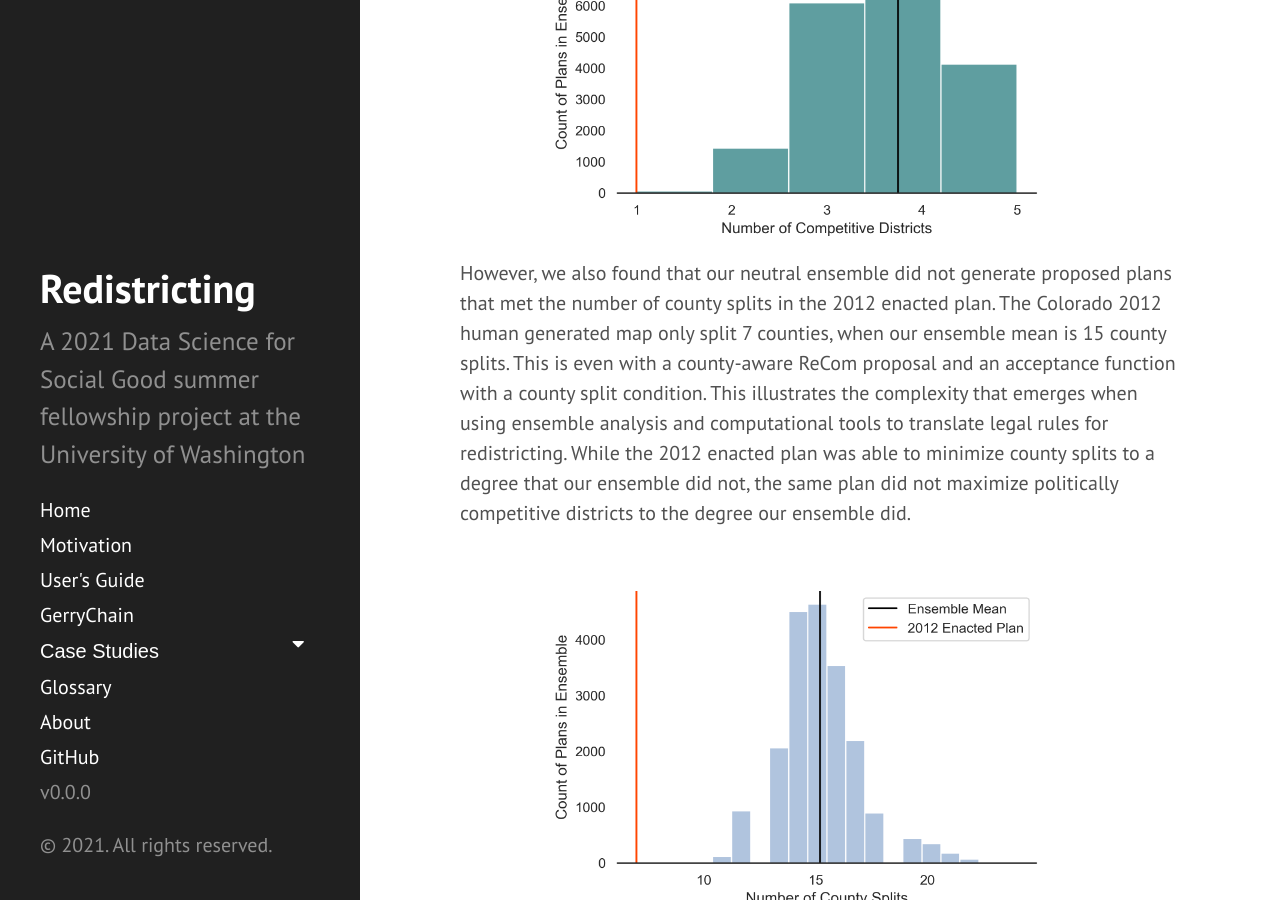
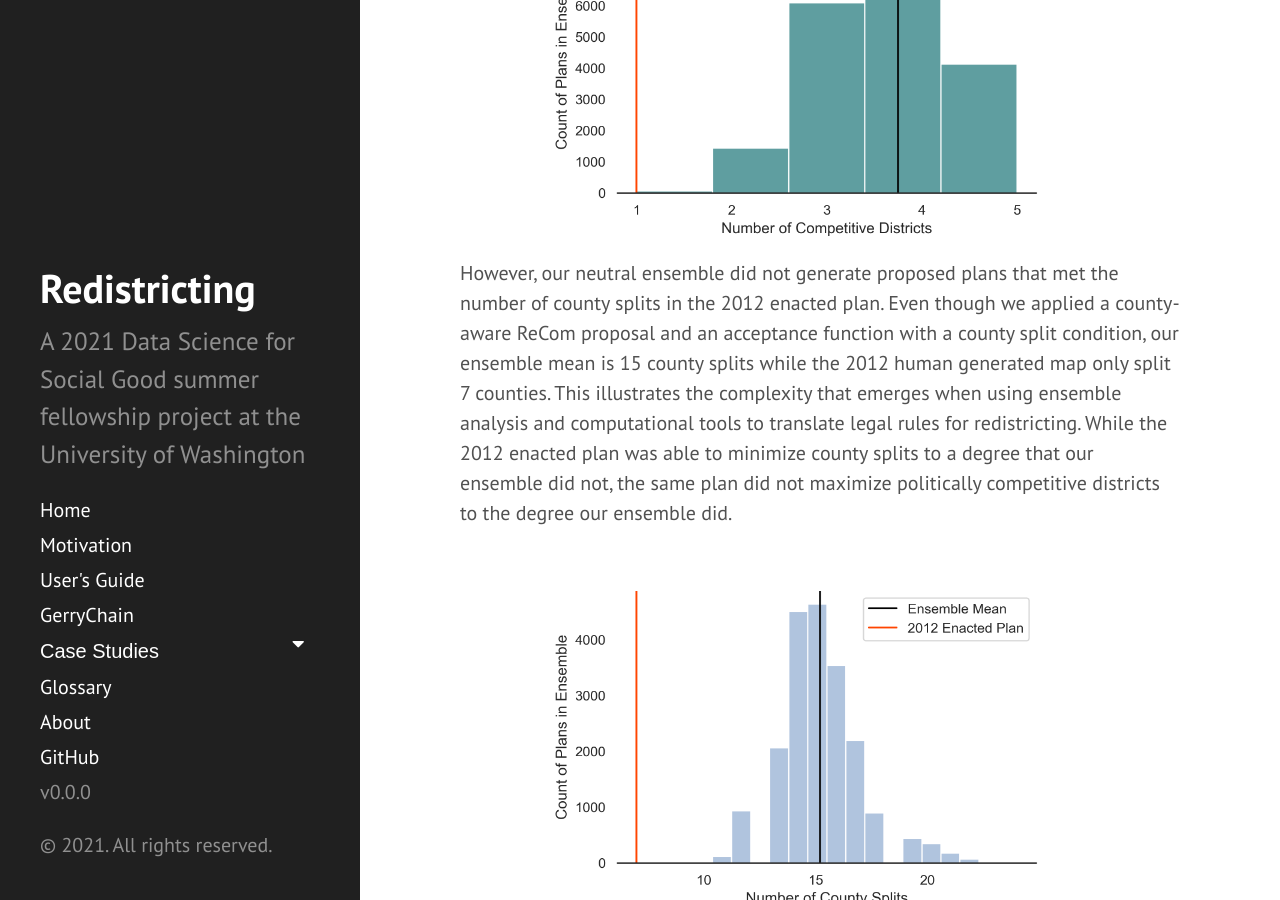
Before and after one commit to uwescience/DSSG2021-redistricting-website, a Jekyll site: the page built from colorado.md, in a window 1280 px wide and 900 px high, scrolled down 3427 px. Built offline with Jekyll 4.4.1, drawn with Linux system fonts in a browser that asks for light colours.

Commit message:
Update colorado.md

```diff
--- a/colorado.md
+++ b/colorado.md
@@ -37,7 +37,7 @@ After running the model, we conducted an outlier analysis using a histogram to e
 
 <center><img src="{{ site.url }}{{ site.baseurl }}/assets/img/co_recom_comps.png" width="75%" height="75%"></center>
 
-However, we also found that our neutral ensemble did not generate proposed plans that met the number of county splits in the 2012 enacted plan. The Colorado 2012 human generated map only split 7 counties, when our ensemble mean is 15 county splits. This is even with a county-aware ReCom proposal and an acceptance function with a county split condition. This illustrates the complexity that emerges when using ensemble analysis and computational tools to translate legal rules for redistricting. While the 2012 enacted plan was able to minimize county splits to a degree that our ensemble did not, the same plan did not maximize politically competitive districts to the degree our ensemble did.
+However, our neutral ensemble did not generate proposed plans that met the number of county splits in the 2012 enacted plan. Even though we applied a county-aware ReCom proposal and an acceptance function with a county split condition, our ensemble mean is 15 county splits while the  2012 human generated map only split 7 counties. This illustrates the complexity that emerges when using ensemble analysis and computational tools to translate legal rules for redistricting. While the 2012 enacted plan was able to minimize county splits to a degree that our ensemble did not, the same plan did not maximize politically competitive districts to the degree our ensemble did.
 
 <center><img src="{{ site.url }}{{ site.baseurl }}/assets/img/co_recom_splits.png" width="75%" height="75%"></center>
 
```
